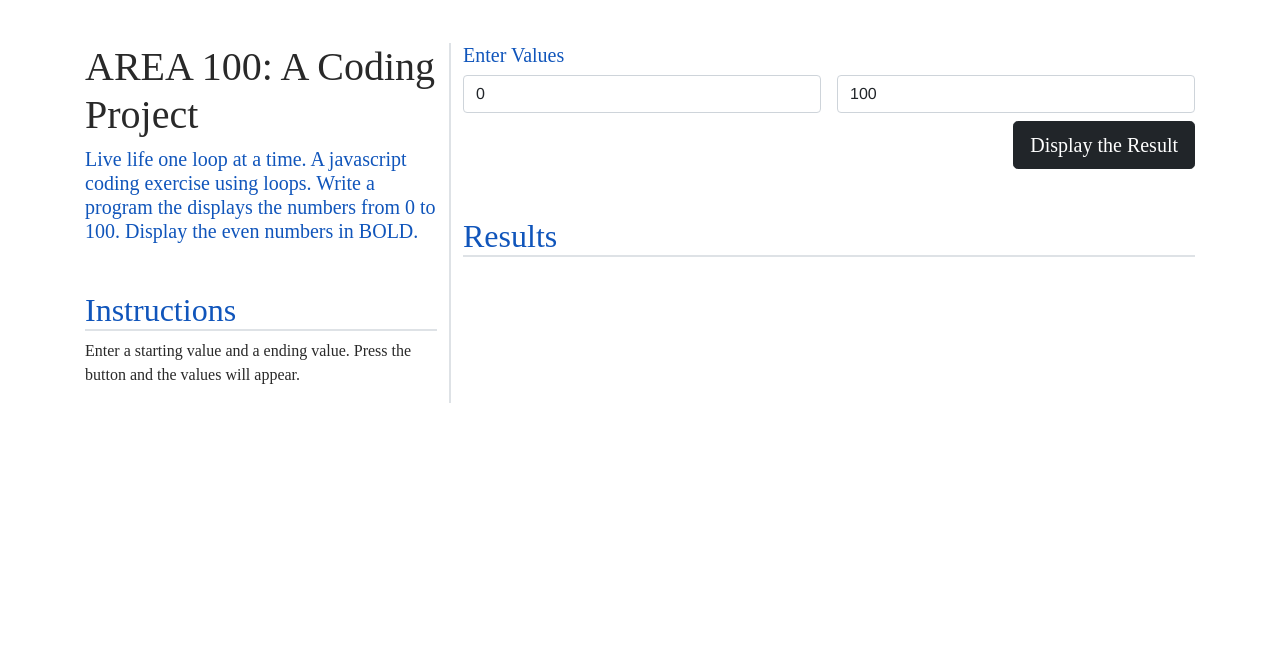
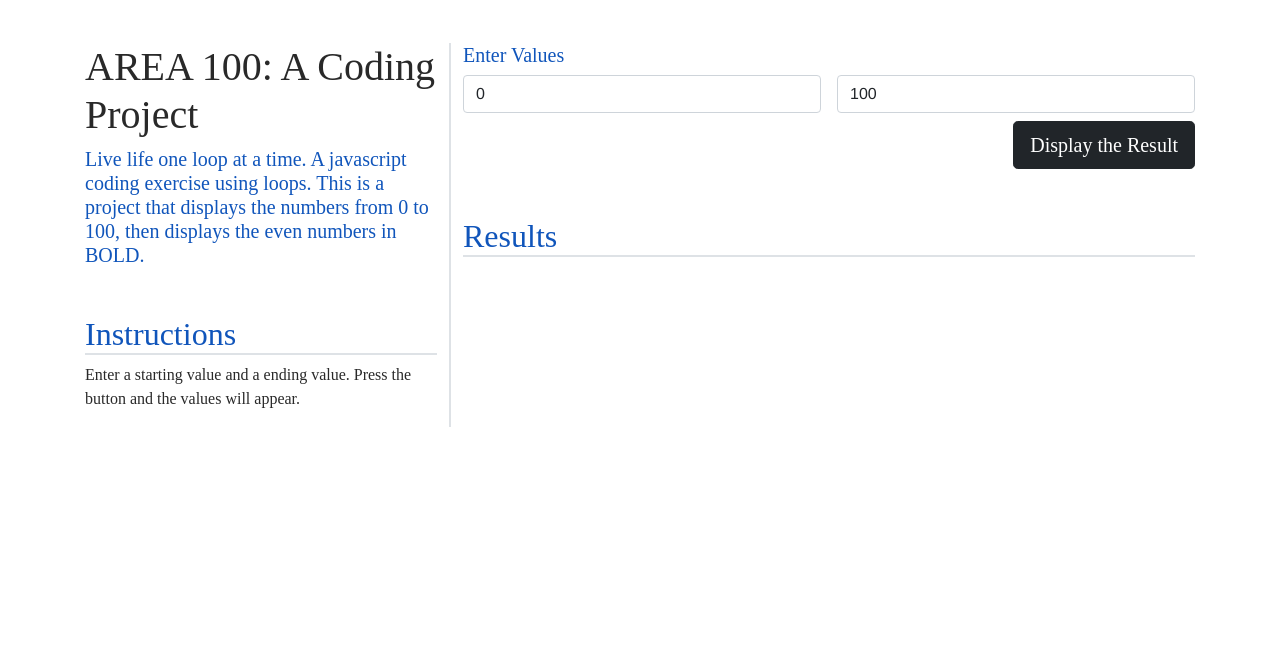
Before and after one commit to cortiz313/Area100, a plain HTML site: page app.html in a window 1280 px wide. Shown: the part 65-720 px from the top of the page. Drawn offline with nearby package versions, Linux system fonts and the light colour scheme; a web font is replaced by a local one.

Commit message:
adjusted description

```diff
--- a/app.html
+++ b/app.html
@@ -63,8 +63,8 @@
             <div class="row row-cols-1 row-cols-lg-2">
                 <div class="col col-lg-4 border-end border-2">
                     <h1 class="headerFont">AREA 100: A Coding Project</h1>
-                    <h4 class="lead">Live life one loop at a time. A javascript coding exercise using loops. Write a
-                        program the displays the numbers from 0 to 100. Display the even numbers in
+                    <h4 class="lead">Live life one loop at a time. A javascript coding exercise using loops. This is a
+                        project that displays the numbers from 0 to 100, then displays the even numbers in
                         <strong>BOLD.</strong>
                     </h4>
                     <h2 class="mt-5 border-bottom border-2">Instructions</h2>
```
Also changed, not shown: index.html (+2 -2 lines).
